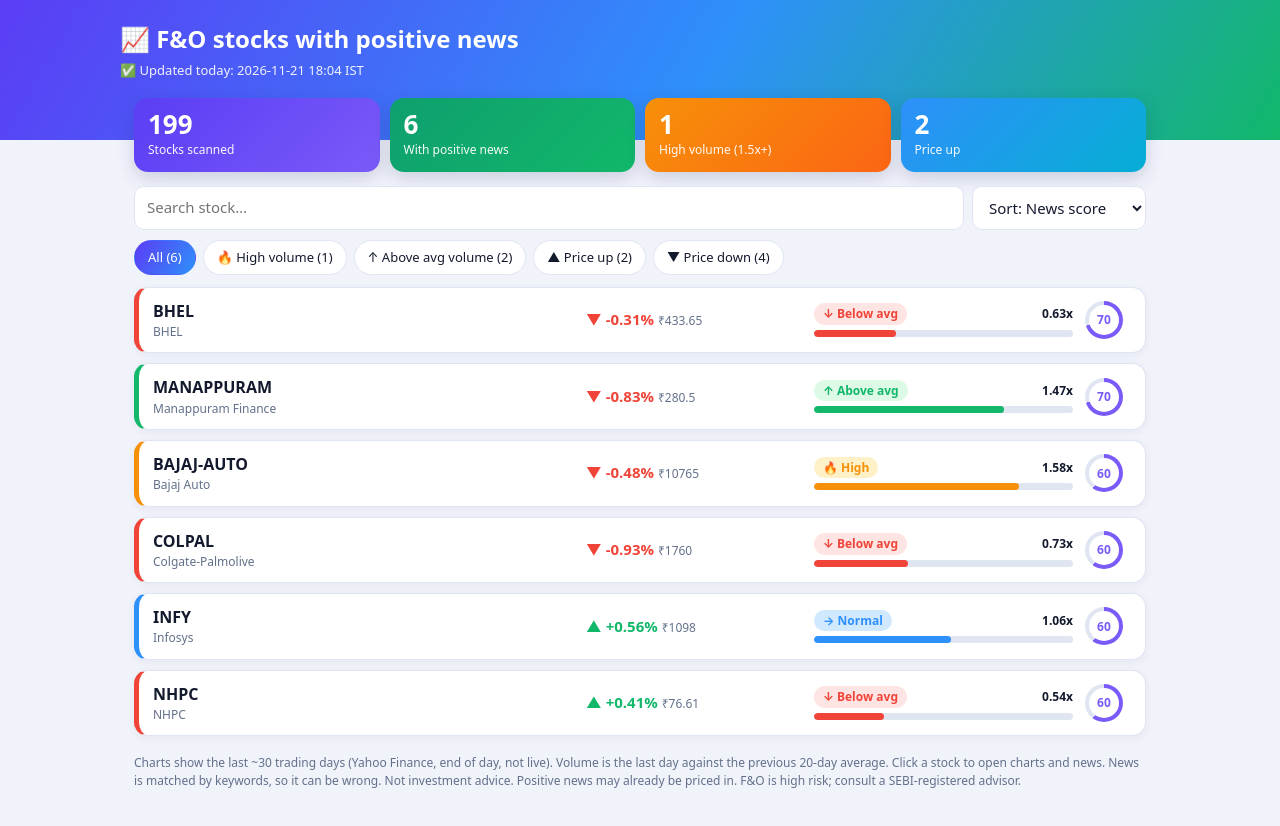
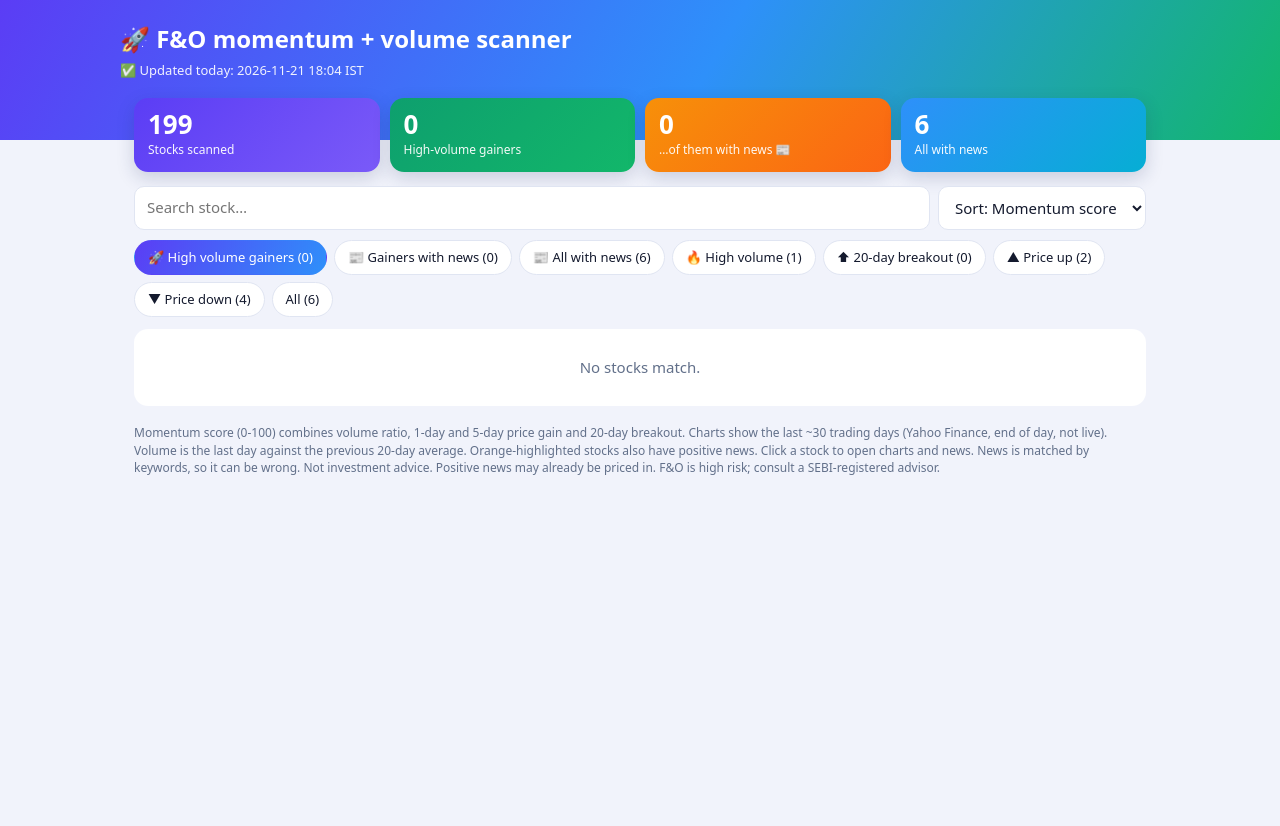
Before and after one commit to velloregamingyt-star/fno-news, a plain HTML site: page index.html in a window 1280 px wide. After the commit the page ends 800 px from the top, so only its background shows below. Drawn offline with Linux system fonts and the light colour scheme.

Commit message:
Update index.html

```diff
--- a/index.html
+++ b/index.html
@@ -1,7 +1,7 @@
 <!DOCTYPE html>
 <html lang="en"><head><meta charset="utf-8">
 <meta name="viewport" content="width=device-width,initial-scale=1">
-<title>F&O Positive News Scanner</title>
+<title>F&O Momentum Scanner</title>
 <style>
 :root{--bg:#f1f3fb;--cd:#fff;--tx:#141a2e;--mu:#62708a;--bd:#e0e5f2;--g:#12b76a;--gb:#dcfae6;--r:#f04438;--rb:#fee4e2;--a:#f79009;--ab:#fef0c7;--b:#2e90fa;--bb:#d1e9ff;--p:#7a5af8;--pb:#ebe9fe}
 @media(prefers-color-scheme:dark){:root{--bg:#0b1020;--cd:#141b30;--tx:#e9edf8;--mu:#93a0bd;--bd:#25304d;--gb:#0f3a2a;--rb:#43191a;--ab:#3d2c0c;--bb:#10304f;--pb:#2a2160}}
@@ -44,22 +44,26 @@ svg.sp{width:100%;height:42px;display:block}
 .cb svg{width:100%;height:130px;display:block}
 .det a{display:block;text-decoration:none;color:var(--tx);font-size:13px;padding:8px 10px;margin-top:6px;background:var(--cd);border:1px solid var(--bd);border-left:3px solid var(--g);border-radius:8px}.det a:hover{border-left-color:var(--p)}
 .meta{font-size:12px;color:var(--mu)}
+.item.nw{background:linear-gradient(90deg,var(--ab),var(--cd) 40%);box-shadow:0 0 0 2px var(--a),0 6px 16px rgba(247,144,9,.25)}
+.nb{display:inline-block;margin-left:6px;padding:1px 8px;border-radius:99px;font-size:11px;font-weight:700;background:var(--a);color:#fff;vertical-align:middle}
+.tg{font-size:11px;margin-top:2px;color:var(--mu)}
 .empty{padding:28px;text-align:center;color:var(--mu);background:var(--cd);border-radius:14px}
 .d{font-size:12px;color:var(--mu);margin-top:18px}
 @media(max-width:640px){.row{grid-template-columns:1fr auto;grid-template-areas:"a b""c c""d d"}.row>:nth-child(1){grid-area:a}.row>:nth-child(2){grid-area:c}.row>:nth-child(3){grid-area:b;text-align:right}.row>:nth-child(4){grid-area:d}.row>:nth-child(5){display:none}}
 </style></head><body>
-<div class="hero"><div class="wrap"><h1>📈 F&amp;O stocks with positive news</h1><p id="up">Loading…</p></div></div>
+<div class="hero"><div class="wrap"><h1>🚀 F&amp;O momentum + volume scanner</h1><p id="up">Loading…</p></div></div>
 <main>
-<div class="stat"><div class="s1"><b id="s1">-</b><span>Stocks scanned</span></div><div class="s2"><b id="s2">-</b><span>With positive news</span></div><div class="s3"><b id="s3">-</b><span>High volume (1.5x+)</span></div><div class="s4"><b id="s4">-</b><span>Price up</span></div></div>
+<div class="stat"><div class="s1"><b id="s1">-</b><span>Stocks scanned</span></div><div class="s2"><b id="s2">-</b><span>High-volume gainers</span></div><div class="s3"><b id="s3">-</b><span>…of them with news 📰</span></div><div class="s4"><b id="s4">-</b><span>All with news</span></div></div>
 <div class="tools"><input id="q" placeholder="Search stock…">
-<select id="o"><option value="score">Sort: News score</option><option value="vol">Sort: Volume ratio</option><option value="chg">Sort: Price change</option><option value="az">Sort: A to Z</option></select></div>
+<select id="o"><option value="mom">Sort: Momentum score</option><option value="vol">Sort: Volume ratio</option><option value="score">Sort: News score</option><option value="chg">Sort: Price change</option><option value="az">Sort: A to Z</option></select></div>
 <div class="chips" id="ch"></div>
 <div class="list" id="L"></div>
-<p class="d">Charts show the last ~30 trading days (Yahoo Finance, end of day, not live). Volume is the last day against the previous 20-day average. Click a stock to open charts and news. News is matched by keywords, so it can be wrong. Not investment advice. Positive news may already be priced in. F&amp;O is high risk; consult a SEBI-registered advisor.</p>
+<p class="d">Momentum score (0-100) combines volume ratio, 1-day and 5-day price gain and 20-day breakout. Charts show the last ~30 trading days (Yahoo Finance, end of day, not live). Volume is the last day against the previous 20-day average. Orange-highlighted stocks also have positive news. Click a stock to open charts and news. News is matched by keywords, so it can be wrong. Not investment advice. Positive news may already be priced in. F&amp;O is high risk; consult a SEBI-registered advisor.</p>
 </main><script>
-let D=[],F='all',N=0;const $=i=>document.getElementById(i);
+let D=[],F='mo',N=0;const $=i=>document.getElementById(i);
 const esc=s=>String(s).replace(/[&<>"]/g,c=>({'&':'&amp;','<':'&lt;','>':'&gt;','"':'&quot;'}[c]));
-const FIL={all:['All',()=>true],hv:['🔥 High volume',d=>d.vol&&d.vol.ratio>=1.5],ab:['↑ Above avg volume',d=>d.vol&&d.vol.ratio>=1.1],up:['▲ Price up',d=>d.vol&&d.vol.chg>0],dn:['▼ Price down',d=>d.vol&&d.vol.chg<0]};
+const HV=d=>d.vol&&d.vol.ratio>=1.5&&d.vol.chg>0;
+const FIL={mo:['🚀 High volume gainers',HV],mn:['📰 Gainers with news',d=>HV(d)&&d.news.length>0],nw:['📰 All with news',d=>d.news.length>0],hv:['🔥 High volume',d=>d.vol&&d.vol.ratio>=1.5],br:['⬆ 20-day breakout',d=>d.vol&&d.vol.brk],up:['▲ Price up',d=>d.vol&&d.vol.chg>0],dn:['▼ Price down',d=>d.vol&&d.vol.chg<0],all:['All',()=>true]};
 function chips(){$('ch').innerHTML=Object.entries(FIL).map(([k,[t,f]])=>`<button class="chip ${F===k?'on':''}" data-k="${k}">${t} (${D.filter(f).length})</button>`).join('')}
 $('ch').onclick=e=>{const k=e.target.dataset.k;if(k){F=k;r()}};
 function vinfo(x){return x>=1.5?['🔥 High','pa','var(--a)']:x>=1.1?['↑ Above avg','pg','var(--g)']:x>=0.8?['→ Normal','pb','var(--b)']:['↓ Below avg','pr','var(--r)']}
@@ -74,19 +78,20 @@ const bars=v.map((x,i)=>{const bh=(h-20)*x/mx,up=i===0||c[i]>=c[i-1];return `<re
 const ay=h-(h-20)*avg/mx;return `<svg viewBox="0 0 ${w} ${h}" preserveAspectRatio="none">${bars}<line x1="10" x2="${w-10}" y1="${ay}" y2="${ay}" stroke="var(--p)" stroke-width="1.5" stroke-dasharray="4 3"/><text x="12" y="12" font-size="10" fill="var(--p)">- - 20-day avg</text></svg>`}
 function r(){chips();N=0;const k=$('q').value.toLowerCase(),m=$('o').value;
  let a=D.filter(d=>(d.symbol+d.name).toLowerCase().includes(k)&&FIL[F][1](d));
- const key={score:d=>d.score,vol:d=>d.vol?d.vol.ratio:-1,chg:d=>d.vol?d.vol.chg:-99}[m];
+ const key={mom:d=>d.vol?d.vol.mom:-1,score:d=>d.score,vol:d=>d.vol?d.vol.ratio:-1,chg:d=>d.vol?d.vol.chg:-99}[m];
  a.sort(m==='az'?(x,y)=>x.symbol.localeCompare(y.symbol):(x,y)=>key(y)-key(x));
  $('L').innerHTML=a.map(d=>{const v=d.vol;let bc='var(--bd)',price='<span class="mu">-</span>',vol='<span class="mu">No volume data</span>',det='';
  if(v){const [t,cls,col]=vinfo(v.ratio);bc=col;
   price=`<span class="pc ${v.chg>=0?'up':'dn'}">${v.chg>=0?'▲ +':'▼ '}${v.chg}%</span> <span class="nm">₹${v.price}</span>`;
   vol=`<div class="vb"><div class="t"><span class="pill ${cls}">${t}</span><b>${v.ratio}x</b></div><div class="bar"><i style="width:${Math.min(100,v.ratio/2*100)}%;background:${col}"></i></div></div>`;
-  det=`<div class="charts"><div class="cb"><h4>Price, last ${v.closes?v.closes.length:0} days</h4>${big(v.closes)}</div><div class="cb"><h4>Volume (green = up day, red = down day)</h4>${vbars(v.vols,v.closes,v.avg)}</div></div><div class="meta">Volume ${v.vol.toLocaleString('en-IN')} vs avg ${v.avg.toLocaleString('en-IN')} · as of ${esc(v.asof)}</div>`}
- return `<div class="item" style="--bc:${bc}"><div class="row"><div><div class="sym">${esc(d.symbol)}</div><div class="nm">${esc(d.name)}</div></div><div>${v?spark(v.closes,140,42):''}</div><div>${price}</div>${vol}<div class="sc" style="--v:${d.score}"><span>${d.score}</span></div></div><div class="det">${det}${d.news.map(n=>`<a href="${esc(n.link)}" target="_blank" rel="noopener">${esc(n.title)}</a>`).join('')}</div></div>`}).join('')||'<div class="empty">No stocks match.</div>'}
+  det=(v.closes&&v.closes.length>2?`<div class="charts"><div class="cb"><h4>Price, last ${v.closes?v.closes.length:0} days</h4>${big(v.closes)}</div><div class="cb"><h4>Volume (green = up day, red = down day)</h4>${vbars(v.vols,v.closes,v.avg)}</div></div>`:'')+`<div class="meta">Volume ${v.vol.toLocaleString('en-IN')} vs avg ${v.avg.toLocaleString('en-IN')} · as of ${esc(v.asof)}</div>`}
+ const hn=d.news.length>0,rv=v?v.mom:d.score;
+ return `<div class="item${hn?' nw':''}" style="--bc:${bc}"><div class="row"><div><div class="sym">${esc(d.symbol)}${hn?`<span class="nb">📰 ${d.news.length}</span>`:''}</div><div class="nm">${esc(d.name)}</div>${v?`<div class="tg">5d ${v.ret5>=0?'+':''}${v.ret5}%${v.brk?' · ⬆ 20d high':''}</div>`:''}</div><div>${v?spark(v.closes,140,42):''}</div><div>${price}</div>${vol}<div class="sc" style="--v:${rv}" title="Momentum score"><span>${rv}</span></div></div><div class="det">${det}${hn?'':'<div class="meta" style="padding-top:8px">No positive news found in the last 24h</div>'}${d.news.map(n=>`<a href="${esc(n.link)}" target="_blank" rel="noopener">${esc(n.title)}</a>`).join('')}</div></div>`}).join('')||'<div class="empty">No stocks match.</div>'}
 $('L').onclick=e=>{if(e.target.closest('a'))return;const r=e.target.closest('.row');if(r)r.parentNode.classList.toggle('open')};
 $('q').oninput=r;$('o').oninput=r;
 fetch('data.json?'+Date.now()).then(x=>x.json()).then(j=>{D=j.stocks;
  const t=new Date().toLocaleDateString('en-CA',{timeZone:'Asia/Kolkata'});
  $('up').textContent=(j.date===t?'✅ Updated today: ':'⚠️ Last updated: ')+j.updated;
- $('s1').textContent=j.scanned||'-';$('s2').textContent=D.length;
- $('s3').textContent=D.filter(FIL.hv[1]).length;$('s4').textContent=D.filter(FIL.up[1]).length;r()}).catch(()=>$('up').textContent='data.json not found. Run the workflow once.');
+ $('s1').textContent=j.scanned||'-';
+ $('s2').textContent=D.filter(HV).length;$('s3').textContent=D.filter(d=>HV(d)&&d.news.length).length;$('s4').textContent=D.filter(d=>d.news.length).length;r()}).catch(()=>$('up').textContent='data.json not found. Run the workflow once.');
 </script></body></html>
```
